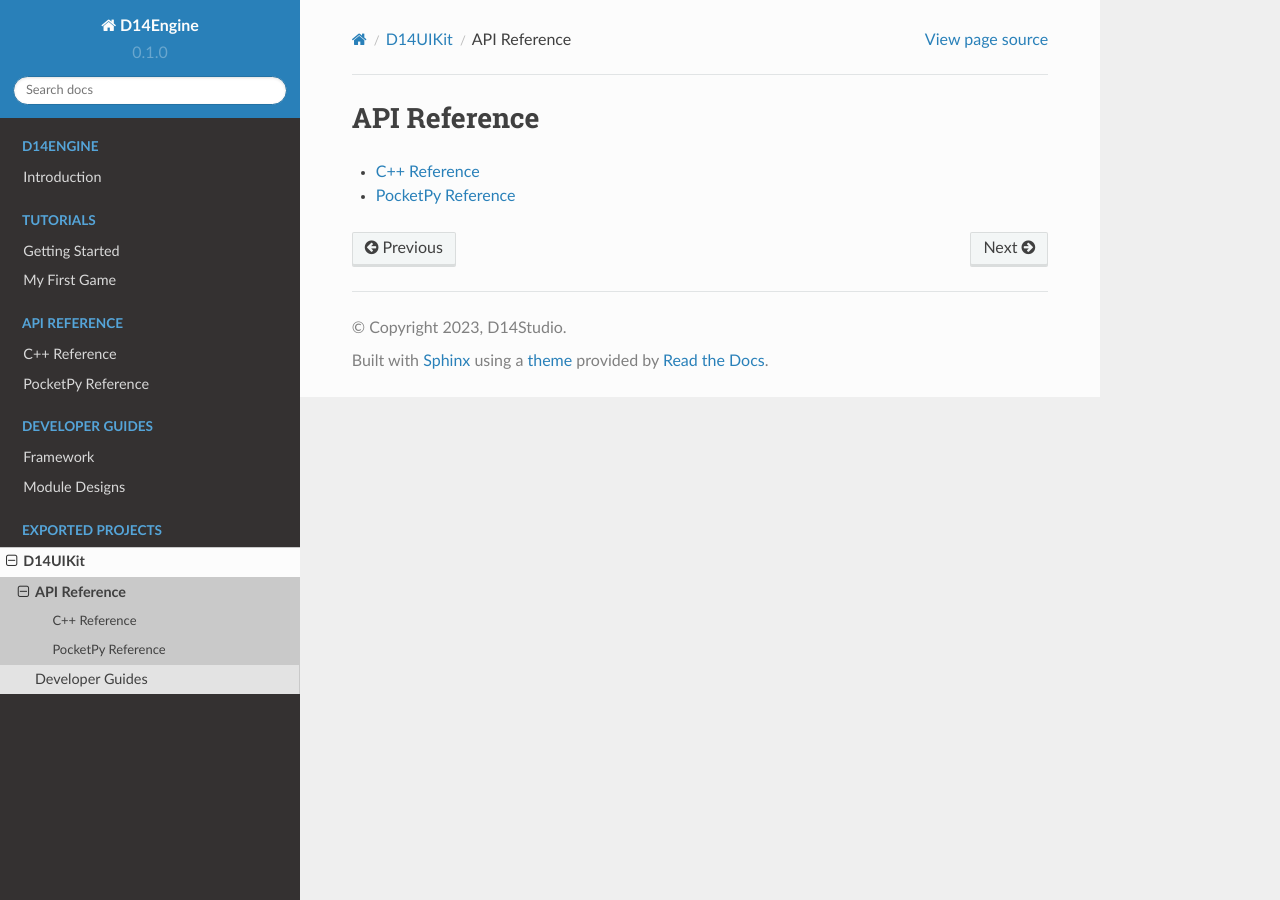
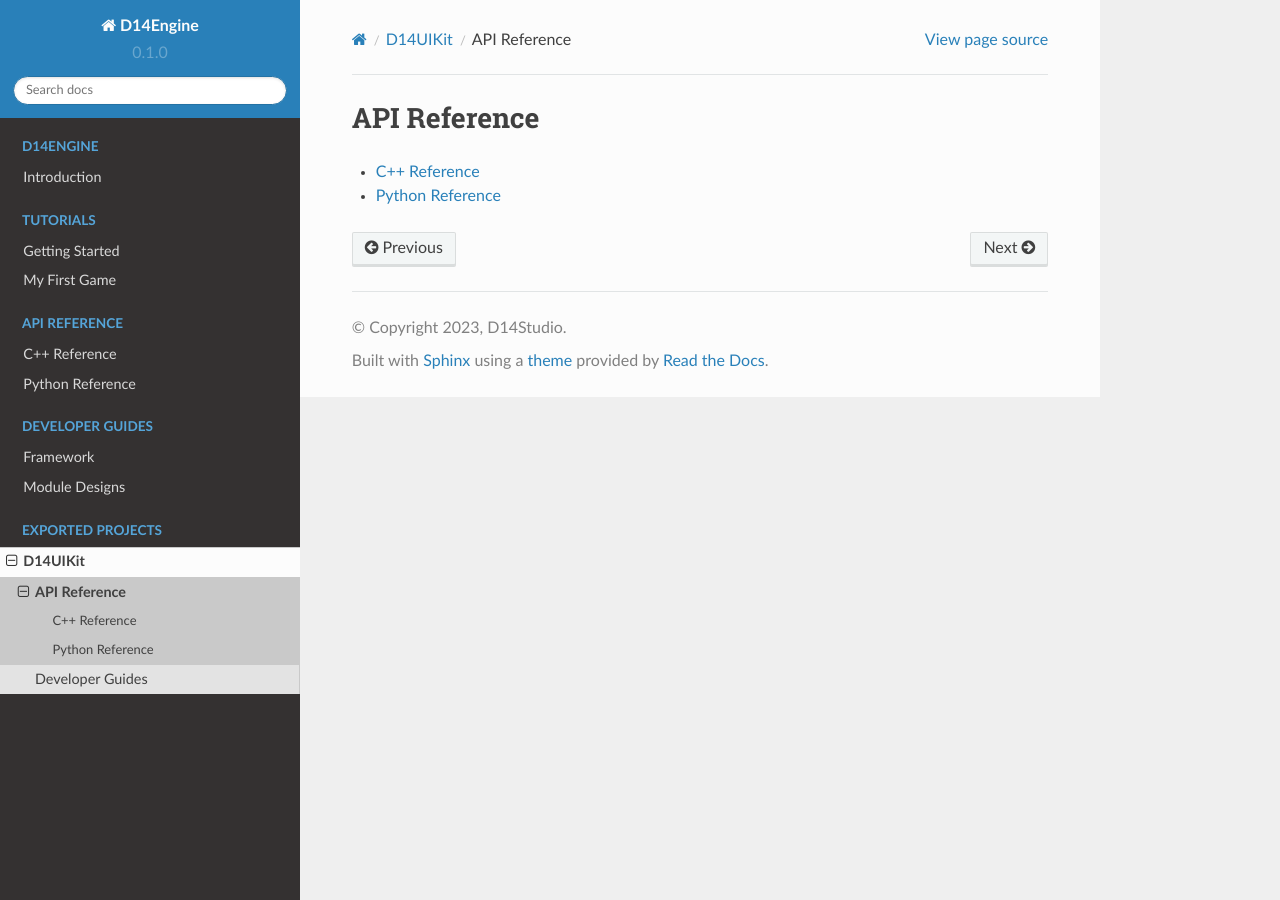
Before and after one commit to yiyaowen/D14Engine.Docs, a Sphinx documentation site: the page built from docs/exp_proj/api/index.rst, in a window 1280 px wide. Built offline with Sphinx 7.4.7 and the Read the Docs theme 2.0.0, drawn with Linux system fonts in a browser that asks for light colours.

Commit message:
Update documentation

```diff
--- a/docs/api_refer/pkpy/index.rst
+++ /dev/null
@@ -1,2 +0,0 @@
-PocketPy Reference
-==================
--- /dev/null
+++ b/docs/api_refer/python/index.rst
@@ -0,0 +1,2 @@
+Python Reference
+================
--- a/docs/exp_proj/api/index.rst
+++ b/docs/exp_proj/api/index.rst
@@ -5,4 +5,4 @@ API Reference
    :maxdepth: 3
 
    cpp
-   pkpy
+   python
--- a/docs/exp_proj/api/pkpy.rst
+++ /dev/null
@@ -1,2 +0,0 @@
-PocketPy Reference
-==================
--- /dev/null
+++ b/docs/exp_proj/api/python.rst
@@ -0,0 +1,2 @@
+Python Reference
+================
--- a/docs/index.rst
+++ b/docs/index.rst
@@ -22,7 +22,7 @@ D14Engine
    :caption: API Reference
 
    /api_refer/cpp/index
-   /api_refer/pkpy/index
+   /api_refer/python/index
 
 .. toctree::
    :maxdepth: 1
```
